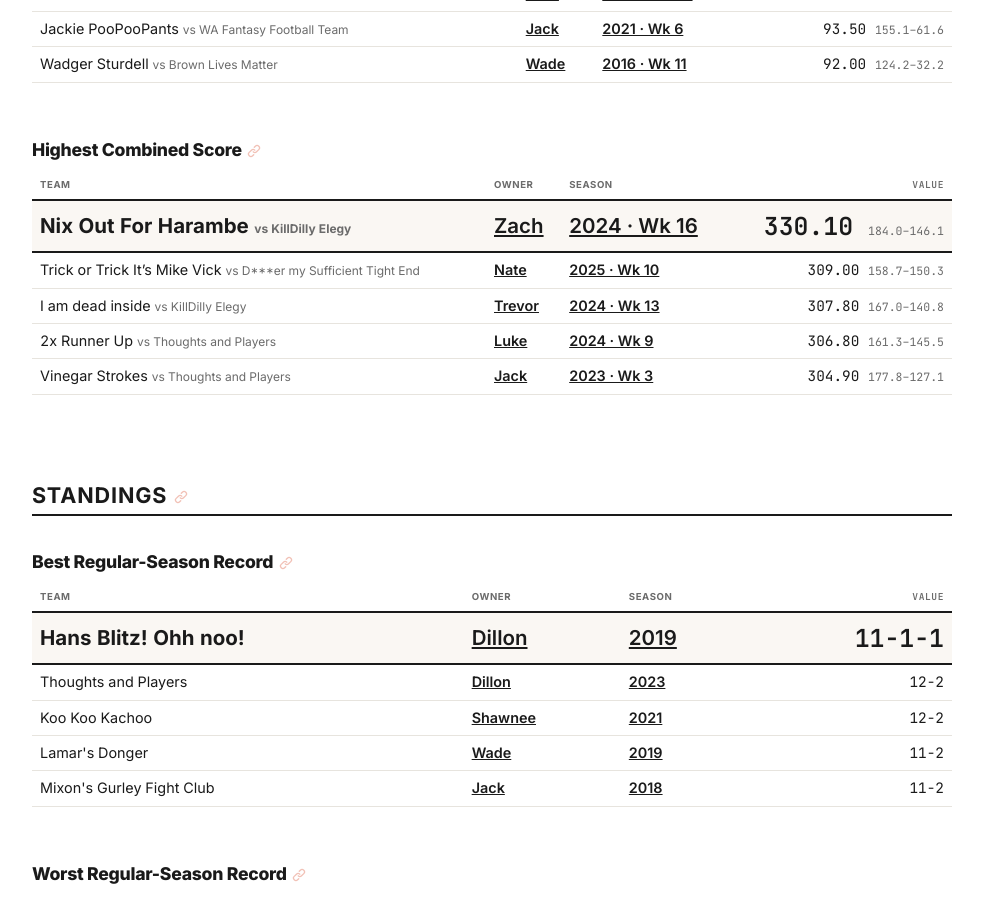
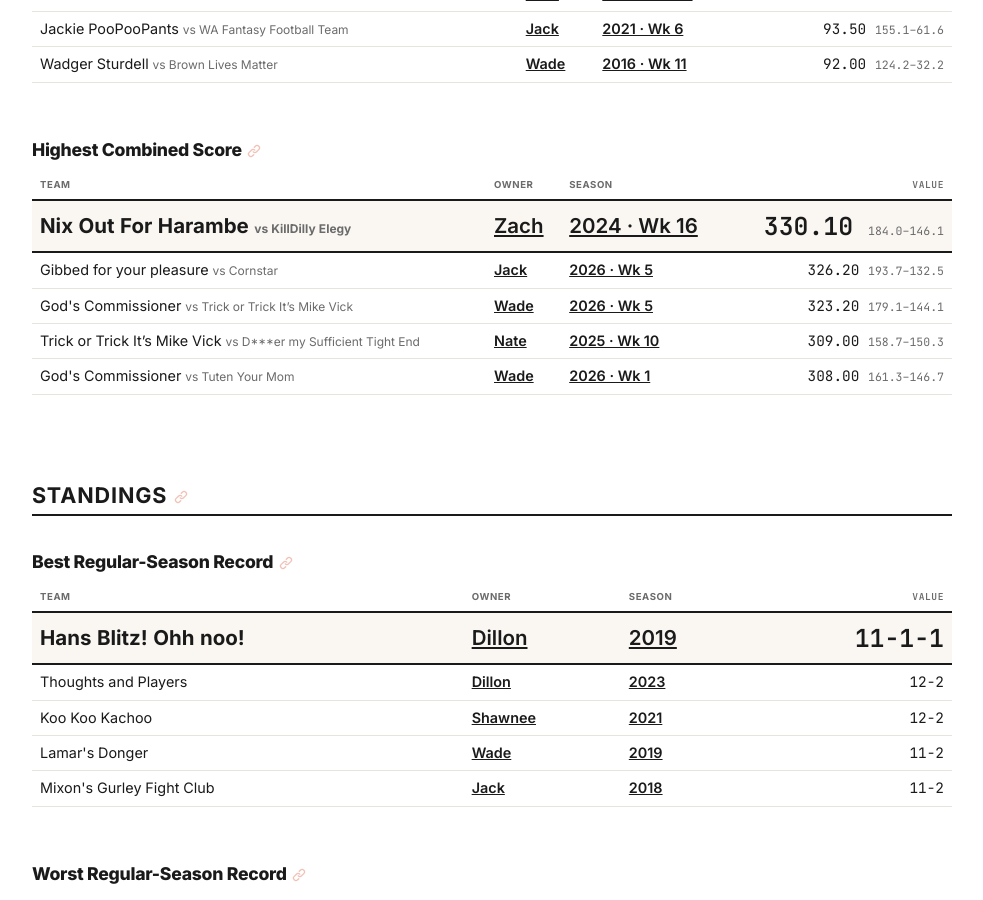
Before and after one commit to dillondrenzek/no-love-in-the-league, a Jekyll site: the page built from docs/records/index.md, in a window 1280 px wide and 900 px high, scrolled down 2173 px. Shown: the whole window, without its empty margins (148-1131 px from the left). Built offline with Jekyll 4.4.1, drawn with Linux system fonts in a browser that asks for light colours; some of the changed text lies outside the part shown.

Commit message:
add inseason records (#80)

```diff
--- a/docs/_data/records.yml
+++ b/docs/_data/records.yml
@@ -520,20 +520,30 @@ records:
     opp_owner_name: null
     opp_owner_id: null
 - category: Most Points in a Week
-  value: '184.90'
+  value: '193.70'
   sub_value: null
-  season: 2024
-  week: 17
-  holder: Tom Bradys Only Fans
-  owner_id: kevbots22
-  owner_name: Kevin
-  team: Tom Bradys Only Fans
+  season: 2026
+  week: 5
+  holder: Gibbed for your pleasure
+  owner_id: jackperkins74
+  owner_name: Jack
+  team: Gibbed for your pleasure
   opp_owner_id: null
   opp_owner_name: null
   opp_team: null
   section: Scoring
   tabular: true
   leaders:
+  - value: '193.70'
+    team: Gibbed for your pleasure
+    owner_name: Jack
+    owner_id: jackperkins74
+    season: 2026
+    week: 5
+    sub_value: null
+    opp_team: null
+    opp_owner_name: null
+    opp_owner_id: null
   - value: '184.90'
     team: Tom Bradys Only Fans
     owner_name: Kevin
@@ -570,16 +580,6 @@ records:
     owner_id: schirmerj
     season: 2023
     week: 13
-    sub_value: null
-    opp_team: null
-    opp_owner_name: null
-    opp_owner_id: null
-  - value: '179.60'
-    team: Hans Blitz! Ohh noo!
-    owner_name: Dillon
-    owner_id: theoceanpulse
-    season: 2018
-    week: 12
     sub_value: null
     opp_team: null
     opp_owner_name: null
@@ -804,6 +804,26 @@ records:
     opp_team: KillDilly Elegy
     opp_owner_name: Grant
     opp_owner_id: gganoom
+  - value: '326.20'
+    team: Gibbed for your pleasure
+    owner_name: Jack
+    owner_id: jackperkins74
+    season: 2026
+    week: 5
+    sub_value: 193.7–132.5
+    opp_team: Cornstar
+    opp_owner_name: Lexi
+    opp_owner_id: alexandra
+  - value: '323.20'
+    team: God's Commissioner
+    owner_name: Wade
+    owner_id: sturmanator15
+    season: 2026
+    week: 5
+    sub_value: 179.1–144.1
+    opp_team: Trick or Trick It’s Mike Vick
+    opp_owner_name: Nate
+    opp_owner_id: whowonthelastsuperbowl
   - value: '309.00'
     team: Trick or Trick It’s Mike Vick
     owner_name: Nate
@@ -814,33 +834,13 @@ records:
     opp_team: D***er my Sufficient Tight End
     opp_owner_name: Shawnee
     opp_owner_id: shawne2520997
-  - value: '307.80'
-    team: I am dead inside
-    owner_name: Trevor
-    owner_id: purpsworth
-    season: 2024
-    week: 13
-    sub_value: 167.0–140.8
-    opp_team: KillDilly Elegy
-    opp_owner_name: Grant
-    opp_owner_id: gganoom
-  - value: '306.80'
-    team: 2x Runner Up
-    owner_name: Luke
-    owner_id: lukstein
-    season: 2024
-    week: 9
-    sub_value: 161.3–145.5
-    opp_team: Thoughts and Players
-    opp_owner_name: Dillon
-    opp_owner_id: theoceanpulse
-  - value: '304.90'
-    team: Vinegar Strokes
-    owner_name: Jack
-    owner_id: jackperkins74
-    season: 2023
-    week: 3
-    sub_value: 177.8–127.1
-    opp_team: Thoughts and Players
-    opp_owner_name: Dillon
-    opp_owner_id: theoceanpulse
+  - value: '308.00'
+    team: God's Commissioner
+    owner_name: Wade
+    owner_id: sturmanator15
+    season: 2026
+    week: 1
+    sub_value: 161.3–146.7
+    opp_team: Tuten Your Mom
+    opp_owner_name: Zach
+    opp_owner_id: zachzoske
--- a/scripts/generate_records.py
+++ b/scripts/generate_records.py
@@ -24,7 +24,9 @@ DATA_PATH = ROOT / "docs" / "_data" / "records.yml"
 def main():
     franchises = load_franchises()
     seasons = load_seasons()
-    trade_seasons = load_seasons(include_in_progress=True)  # trades count mid-season
+    # The live season counts toward records that can fall mid-season (scoring
+    # marks, trades, transactions); see lib/records.compute_records.
+    live_seasons = load_seasons(include_in_progress=True)
     overrides = load_overrides()
 
     keep = ("category", "value", "sub_value", "season", "week", "holder",
@@ -32,7 +34,7 @@ def main():
             "opp_owner_id", "opp_owner_name", "opp_team", "section", "tabular",
             "leaders")
     records = [{k: r.get(k) for k in keep}
-               for r in compute_records(seasons, franchises, overrides, trade_seasons=trade_seasons)]
+               for r in compute_records(seasons, franchises, overrides, live_seasons=live_seasons)]
     DATA_PATH.parent.mkdir(parents=True, exist_ok=True)
     DATA_PATH.write_text(yaml.safe_dump({"records": records}, sort_keys=False, allow_unicode=True),
                          encoding="utf-8")
```
Also changed, not shown: design/season-state.md (+8 -5 lines), README.md, 2 other files.
